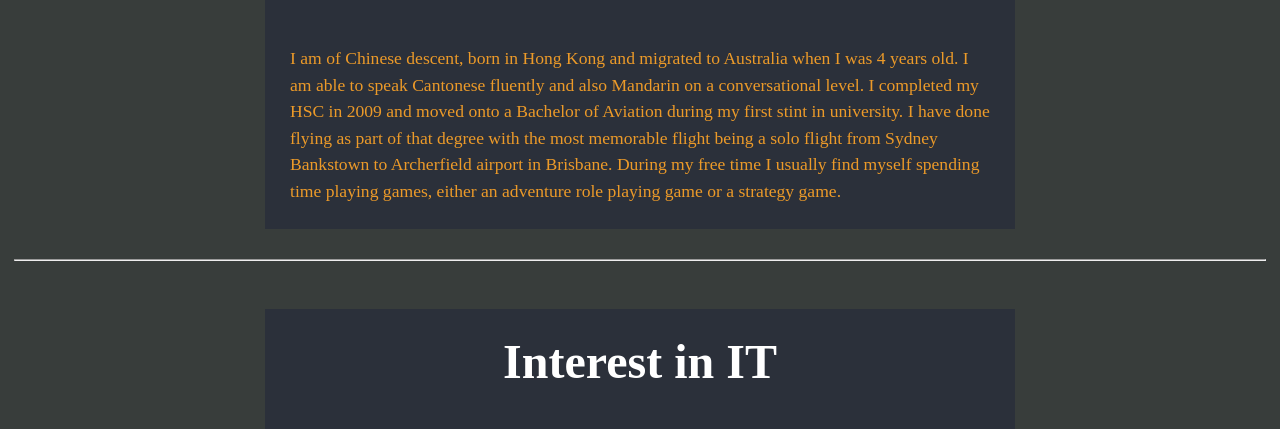
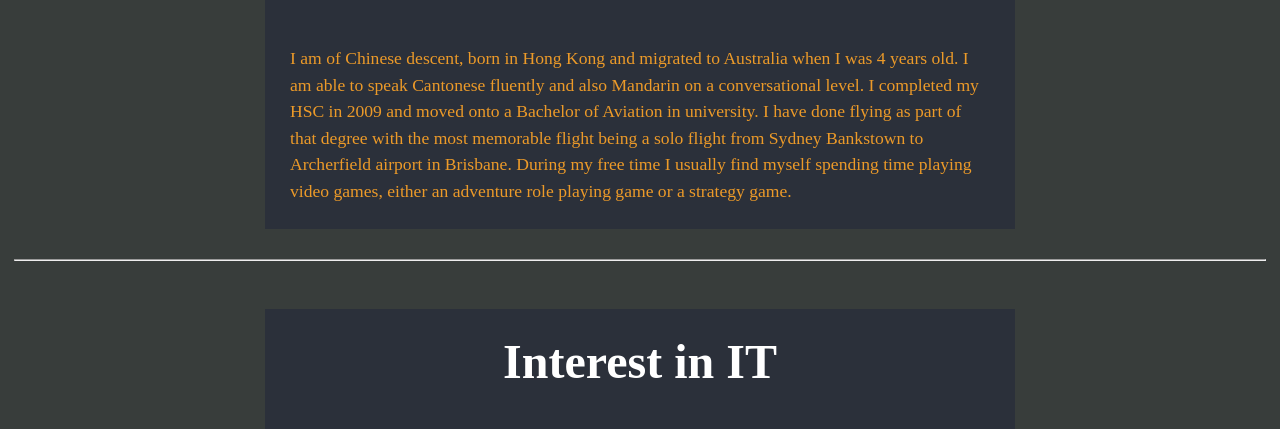
Before and after one commit to JamesCheuk/IIT-Assignment-1, a plain HTML site: page index.html in a window 1280 px wide. Shown: the part 753-1182 px from the top of the page. Drawn offline with Linux system fonts and the light colour scheme.

Commit message:
Update index.html

```diff
--- a/index.html
+++ b/index.html
@@ -23,9 +23,9 @@
 			<h1>Personal Info</h1>
 			<p> I am of Chinese descent, born in Hong Kong and migrated to Australia when I was 4 years old.
 			I am able to speak Cantonese fluently and also Mandarin on a conversational level.
-			I completed my HSC in 2009 and moved onto a Bachelor of Aviation during my first stint in university.
+			I completed my HSC in 2009 and moved onto a Bachelor of Aviation in university.
 			I have done flying as part of that degree with the most memorable flight being a solo flight from Sydney Bankstown to Archerfield airport in Brisbane.
-			During my free time I usually find myself spending time playing games, either an adventure role playing game or a strategy game.
+			During my free time I usually find myself spending time playing video games, either an adventure role playing game or a strategy game.
 			</p>
 		</article>
 	</section>
```
